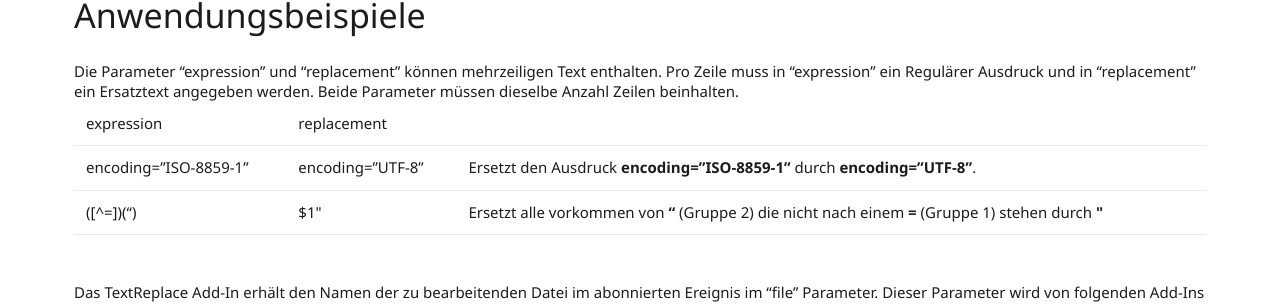
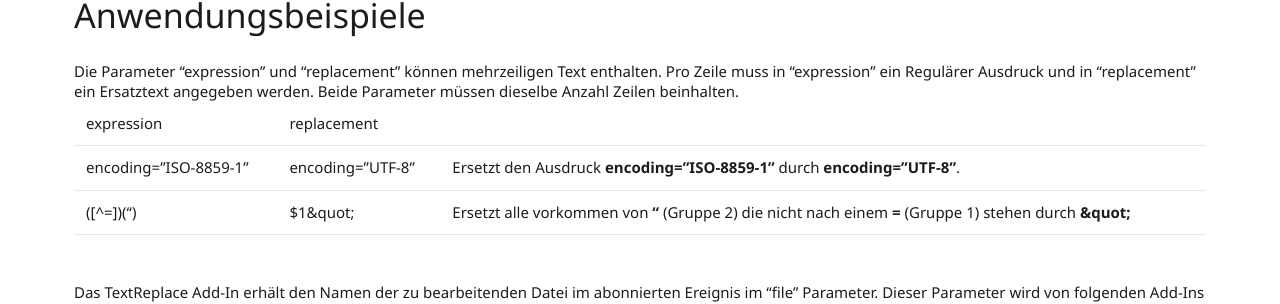
Before and after one commit to primesoft-group/oneconnexx-docs, a Jekyll site: the page built from _pages/addins/de/textreplace.md, in a window 1280 px wide. Shown: the part 1061-1365 px from the top of the page. Built offline with Jekyll 4.4.1, drawn with Linux system fonts in a browser that asks for light colours; nearby versions of some CDN libraries; some web fonts are replaced.

Commit message:
Update textreplace.md

```diff
--- a/_pages/addins/de/textreplace.md
+++ b/_pages/addins/de/textreplace.md
@@ -29,7 +29,7 @@
 {:.table .table-striped}
 | expression | replacement ||
 | encoding="ISO-8859-1" | encoding="UTF-8" | Ersetzt den Ausdruck __encoding="ISO-8859-1"__ durch __encoding="UTF-8"__. |
-| ([^=])(") | $1&quot; | Ersetzt alle vorkommen von __"__ (Gruppe 2) die nicht nach einem __=__ (Gruppe 1) stehen durch __&quot;__ |
+| ([^=])(") | $1&amp;quot; | Ersetzt alle vorkommen von __"__ (Gruppe 2) die nicht nach einem __=__ (Gruppe 1) stehen durch __&amp;quot;__ |
 
 Das TextReplace Add-In erhält den Namen der zu bearbeitenden Datei im abonnierten Ereignis im "file" Parameter. Dieser Parameter wird von folgenden Add-Ins bereitgestellt:
 
```
